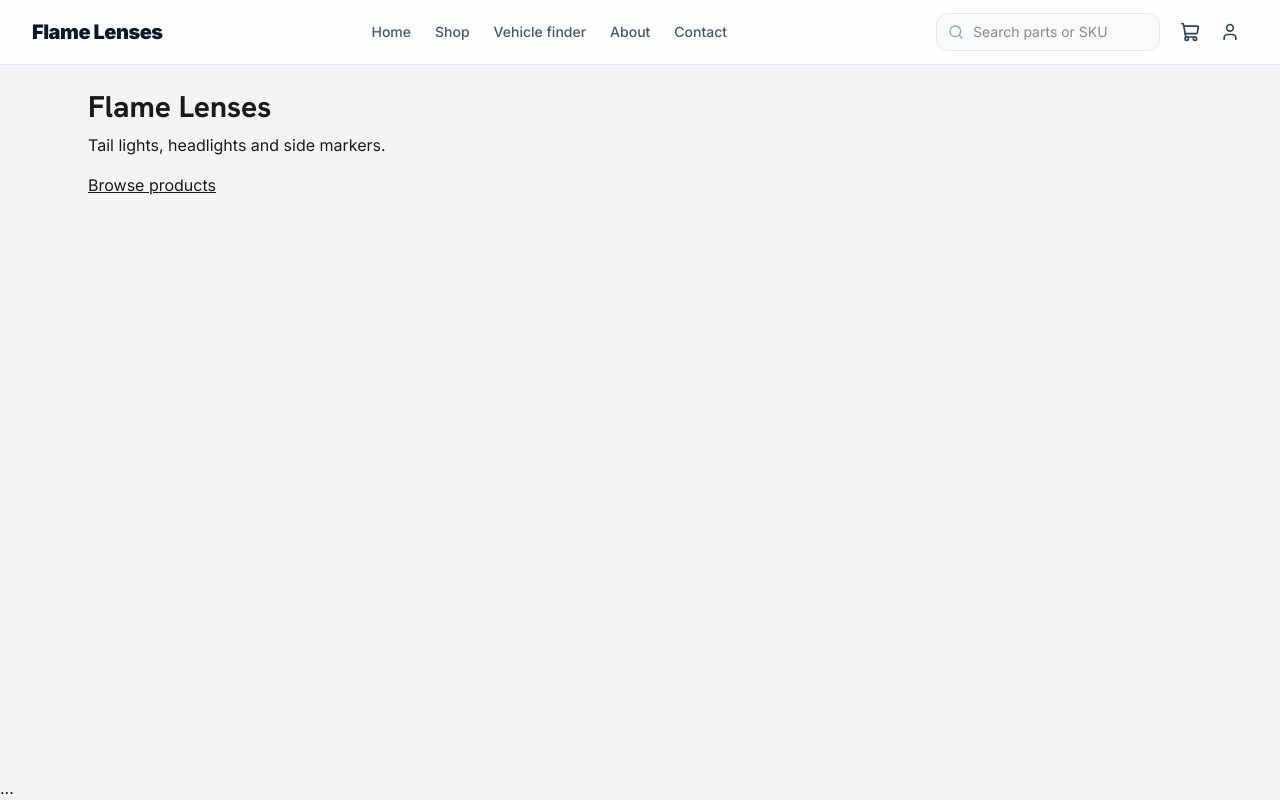
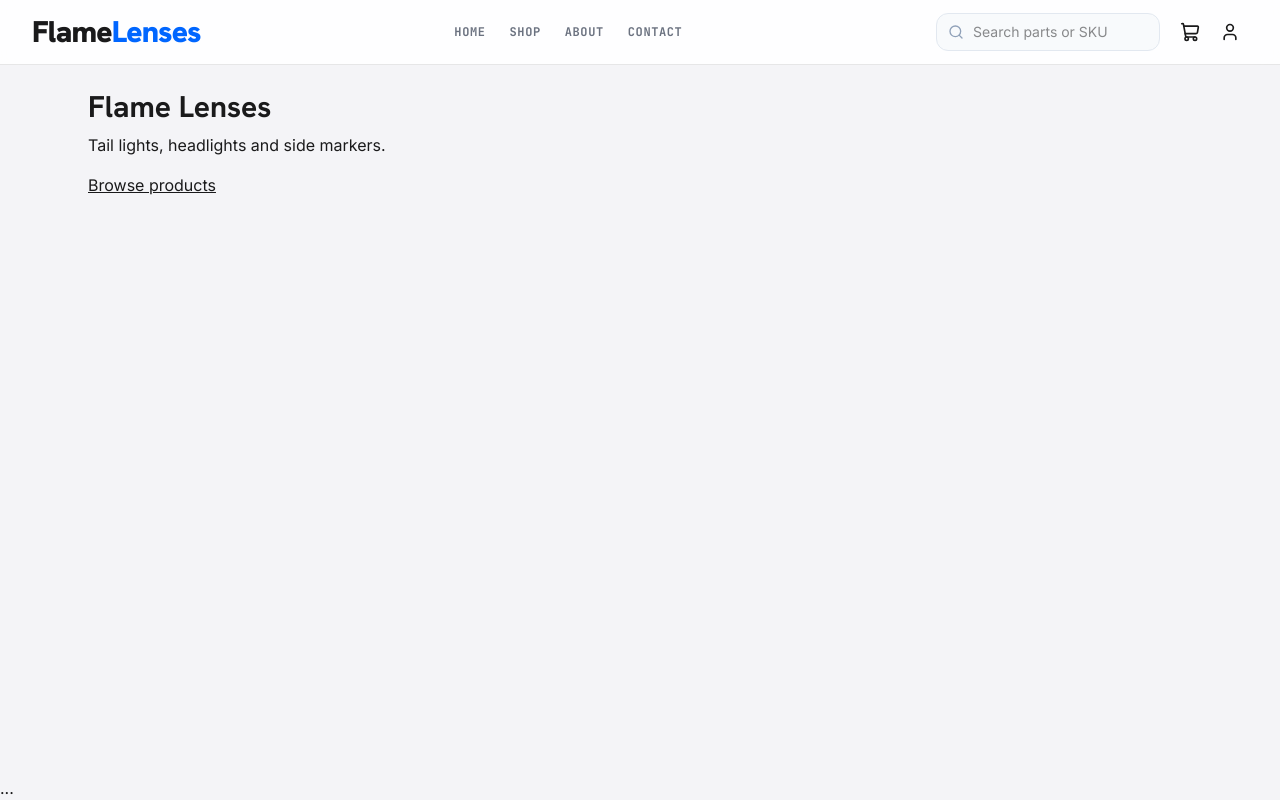
Before and after one commit to anarhabib/e-commers, a Next.js app in the folder apps/web/: page / in a window 1280 px wide. Built offline with nearby package versions, Linux system fonts and the light colour scheme.

Commit message:
style(web): restyle header with design tokens

```diff
--- a/apps/web/components/layout/header.tsx
+++ b/apps/web/components/layout/header.tsx
@@ -6,32 +6,32 @@ import { MobileNav } from "./mobile-nav";
 import { SearchForm } from "./search-form";
 
 const iconLink =
-  "relative rounded-lg p-2 text-slate-700 transition hover:bg-slate-100 hover:text-blue-600";
+  "relative rounded-sm p-2 text-secondary transition hover:bg-primary-soft hover:text-primary focus-visible:outline-2 focus-visible:outline-primary";
 
 // `cart` is a slot: the layout can pass a cart icon with a live count later.
 export function Header({ cart }: { cart?: ReactNode }) {
   return (
-    <header className="sticky top-0 z-40 border-b border-slate-200 bg-white/90 backdrop-blur">
+    <header className="sticky top-0 z-40 border-b border-secondary/10 bg-white/90 backdrop-blur">
       <div className="mx-auto flex h-16 max-w-7xl items-center justify-between gap-4 px-4 sm:px-6 lg:px-8">
         {/* Left: menu button (phones) + logo */}
         <div className="flex items-center gap-2">
           <MobileNav />
           <Link
             href="/"
-            className="text-xl font-black tracking-tight text-slate-900"
+            className="font-headline text-3xl font-black tracking-tight text-secondary"
           >
-            Flame Lenses
+            Flame<span className="text-primary">Lenses</span>
           </Link>
         </div>
 
         {/* Center: navigation (desktop) */}
         <nav aria-label="Main" className="hidden md:block">
-          <ul className="flex items-center gap-6 text-sm font-medium text-slate-600">
+          <ul className="flex items-center gap-6 font-mono text-xs font-bold uppercase tracking-wider text-muted">
             {navLinks.map((link) => (
               <li key={link.href}>
                 <Link
                   href={link.href}
-                  className="transition hover:text-blue-600"
+                  className="transition hover:text-primary"
                 >
                   {link.label}
                 </Link>
--- a/apps/web/components/layout/nav-links.ts
+++ b/apps/web/components/layout/nav-links.ts
@@ -1,7 +1,7 @@
 export const navLinks = [
   { label: "Home", href: "/" },
   { label: "Shop", href: "/products" },
-  { label: "Vehicle finder", href: "/vehicle-finder" },
+//   { label: "Vehicle finder", href: "/vehicle-finder" },
   { label: "About", href: "/about" },
   { label: "Contact", href: "/contact" },
 ] as const;
```
